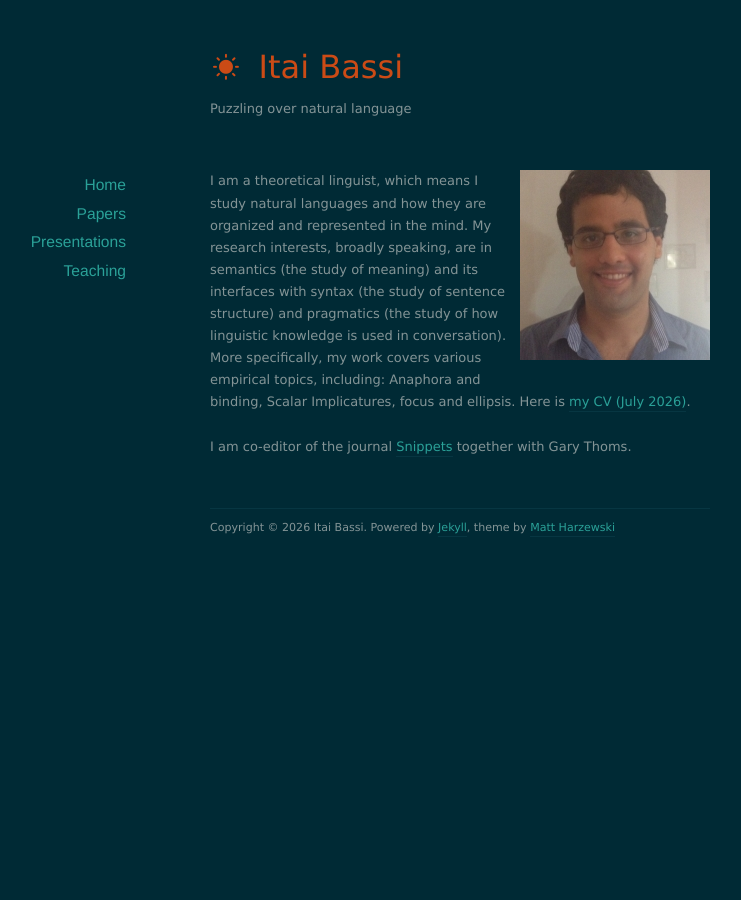
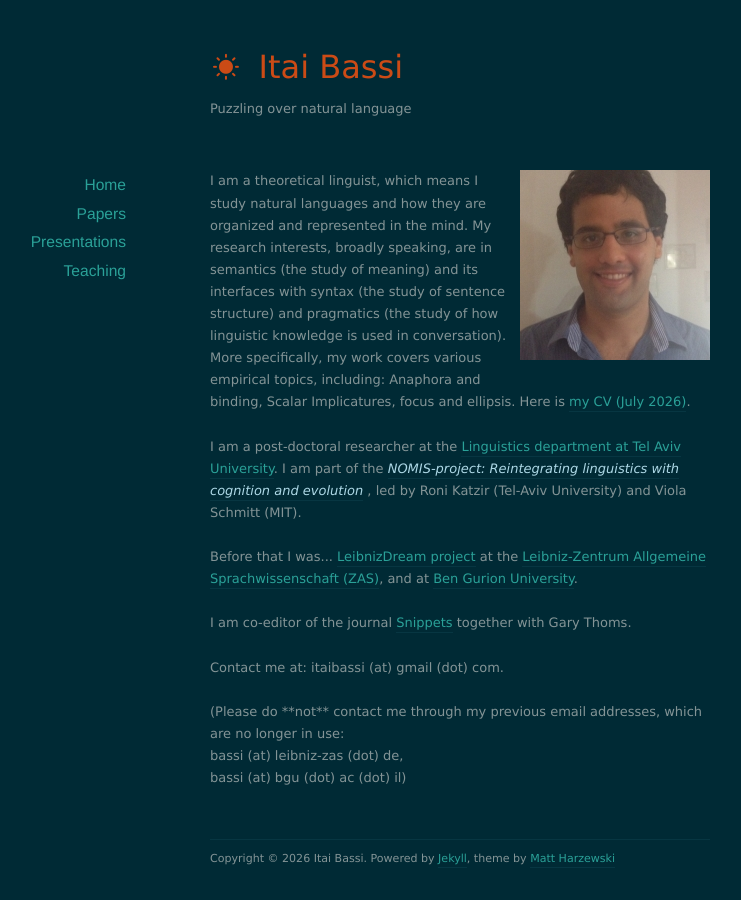
Before and after one commit to itaibassi/itaibassi.github.io, a Jekyll site: the page built from index.html, in a window 1280 px wide. Shown: the whole page, without its empty margins (180-921 px from the left). Built offline with Jekyll 4.4.1, drawn with Linux system fonts in a browser that asks for light colours; nearby versions of some CDN libraries; the list of posts is cut into pages by our own code.

Commit message:
Update index.html

```diff
--- a/index.html
+++ b/index.html
@@ -8,11 +8,34 @@ title: Itai Bassi
 I am a theoretical linguist, which means I study natural languages and how they are organized and represented in the mind. My research interests, broadly speaking, are in semantics (the study of meaning) and its interfaces with syntax (the study of sentence structure) and pragmatics (the study of how linguistic knowledge is used in conversation). More specifically, my work covers various empirical topics, including: Anaphora and binding, Scalar Implicatures, focus and ellipsis.
  Here is <a href="https://www.dropbox.com/scl/fi/swxan1vvsuj7wri9bxbtt/CV_July2026.pdf?rlkey=75jdxbmu4b5z9u49xo6vm26ko&dl=0">my CV (July 2026)</a>.
 
+<br><br>
+
+ I am  a post-doctoral researcher at the <a href="https://en-humanities.tau.ac.il/linguistics"> Linguistics department at Tel Aviv University</a>. I am part of the <a href="https://nomisfoundation.ch"><font color="lightblue"><em>NOMIS-project: Reintegrating linguistics with cognition and evolution</em></font></a>
+, led by Roni Katzir (Tel-Aviv University) and Viola Schmitt (MIT).
+
+
+
+
+
+<br><br>
+
+Before that I was... <a href="https://leibnizdream.eu">LeibnizDream project</a>
+ at the   <a href="https://www.leibniz-zas.de/en/about-us/institute">Leibniz-Zentrum Allgemeine Sprachwissenschaft (ZAS)</a>, and at <a href="https://in.bgu.ac.il/en/humsos/flit/Pages/default.aspx">Ben Gurion University</a>.
 
  <br><br>
 
  I am co-editor of the journal  <a href="https://www.ledonline.it/snippets/">Snippets</a>
  together with Gary Thoms.
+
+  <br><br>
+
+Contact me at:  itaibassi (at) gmail (dot) com.
+
+  <br><br>
+(Please do **not** contact me through my previous email addresses, which are no longer in use:
+ <br>
+bassi (at) leibniz-zas (dot) de,   <br>
+ bassi (at) bgu (dot) ac (dot) il)
 
 
 
```
